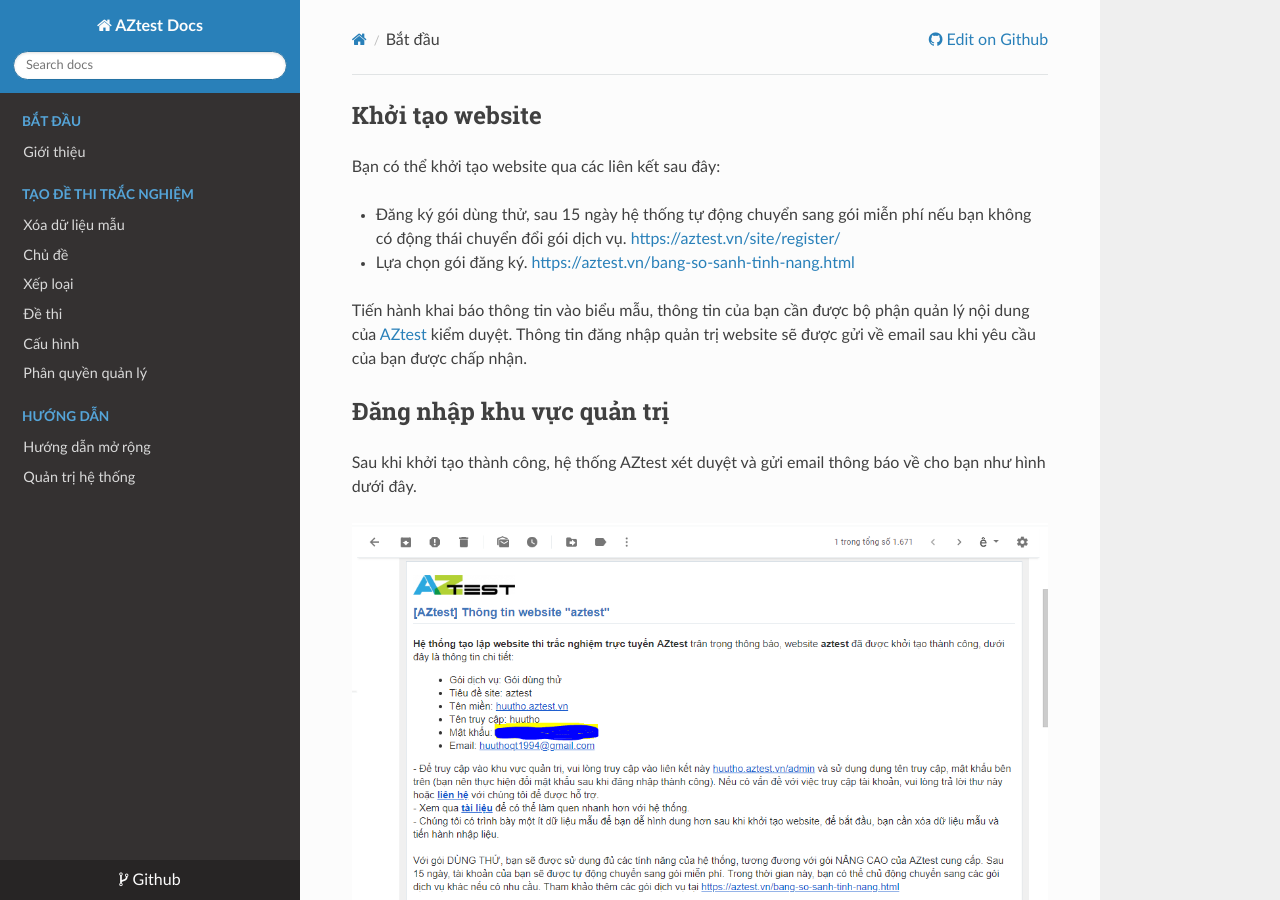
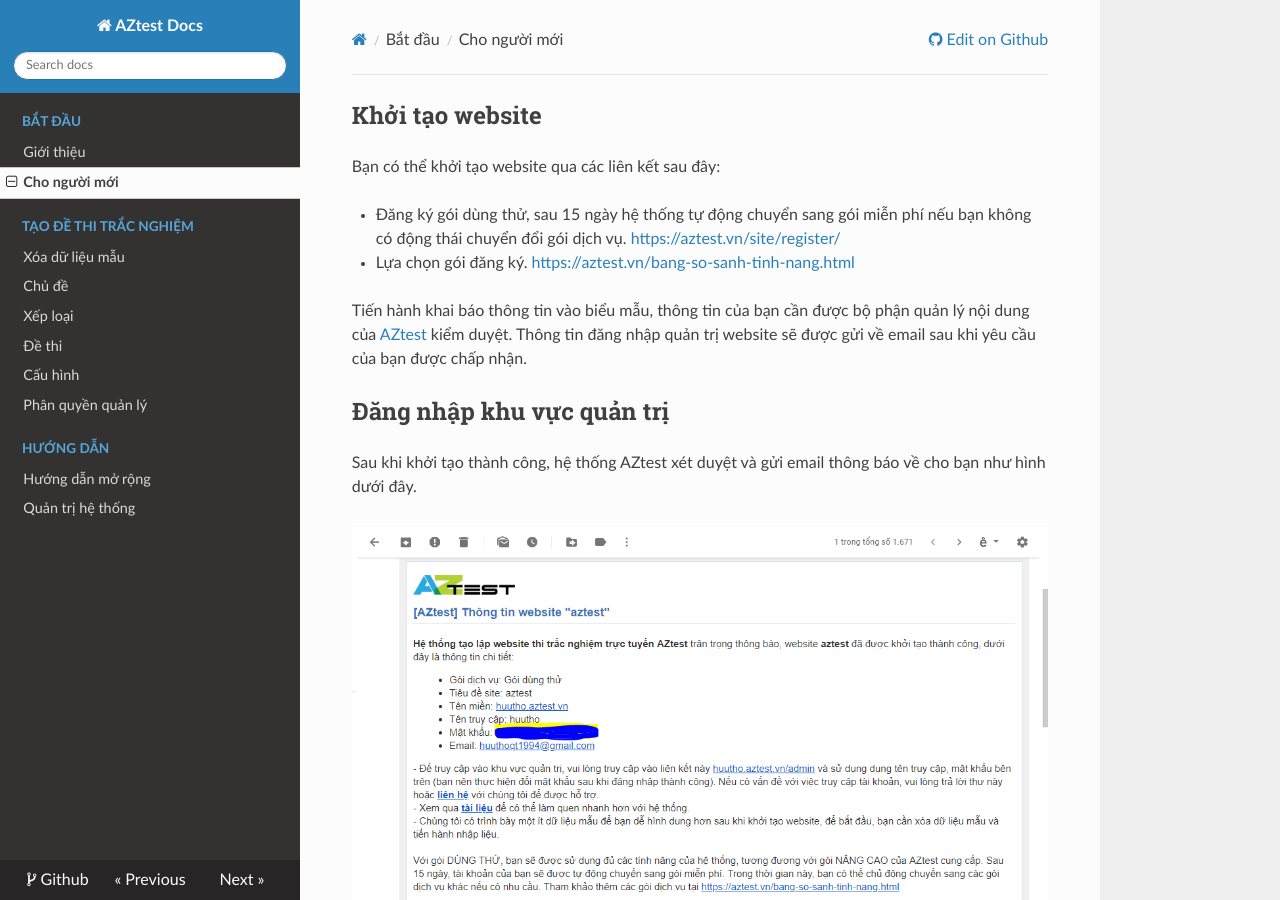
Before and after one commit to mynukeviet/aztest-docs, an MkDocs documentation site: the page built from docs/cho-nguoi-moi.md, in a window 1280 px wide and 900 px high. Built offline with MkDocs 1.6.1, drawn with Linux system fonts in a browser that asks for light colours; nearby versions of some CDN libraries; old or Windows-style settings are respelled for this version of MkDocs.

Commit message:
Sửa start => cho người mới

```diff
--- a/docs/start.md
+++ b/docs/cho-nguoi-moi.md
@@ -1,5 +1,5 @@
 ---
-title: Bắt đầu
+title: Cho người mới
 ---
 
 ## Khởi tạo website
--- a/mkdocs.yml
+++ b/mkdocs.yml
@@ -11,6 +11,7 @@
 pages:
 - Bắt đầu:
     - Giới thiệu: index.md
+    - Cho người mới: cho-nguoi-moi.md
 - Tạo đề thi trắc nghiệm:
     - Xóa dữ liệu mẫu: 'xoa-du-lieu-mau.md'
     - Chủ đề: 'chu-de.md'
```
